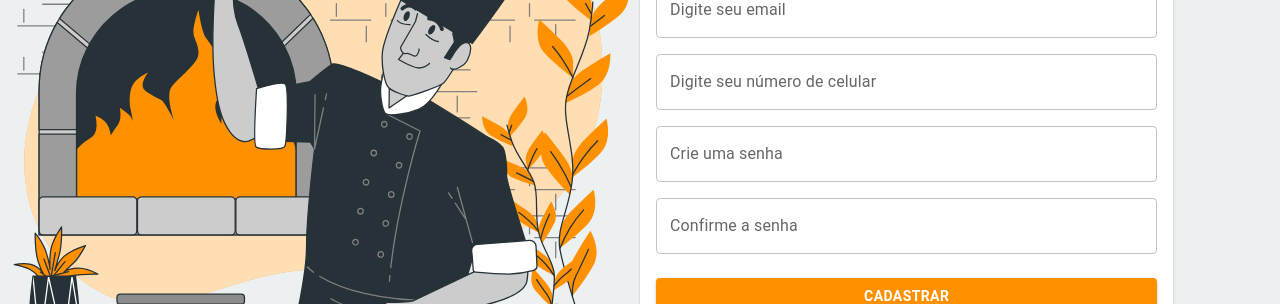
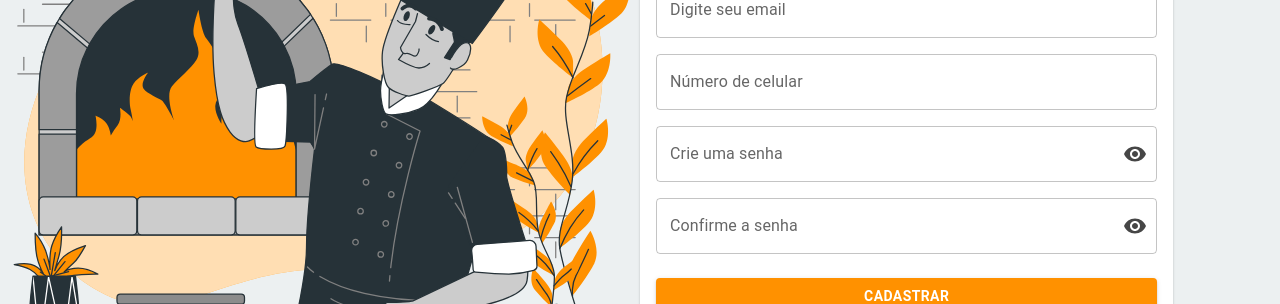
Before and after one commit to itseduardolima/restaurant-frontend, a React (Create React App) app: page /signUp in a window 1280 px wide. Shown: the part 246-550 px from the top of the page. Built offline with nearby package versions, Linux system fonts and the light colour scheme.

Commit message:
style: show pass

```diff
--- a/package.json
+++ b/package.json
@@ -5,6 +5,7 @@
   "dependencies": {
     "@emotion/react": "^11.11.3",
     "@emotion/styled": "^11.11.0",
+    "@mui/icons-material": "^5.15.9",
     "@mui/material": "^5.15.7",
     "@tanstack/react-query": "^5.18.1",
     "@testing-library/jest-dom": "^5.17.0",
--- a/src/components/SignInForm.tsx
+++ b/src/components/SignInForm.tsx
@@ -1,8 +1,16 @@
-import { Button, TextField } from "@mui/material";
+import { Button, InputAdornment, TextField } from "@mui/material";
+import { Visibility, VisibilityOff } from "@mui/icons-material";
 import { useLogin } from "../hooks/useLogin";
+import { useState } from "react";
+import { View } from "../styles/Form";
 
 export const SignInForm = () => {
   const { form, isLoggingIn, handleInputChange, handleFormSubmit } = useLogin();
+  const [showPassword, setShowPassword] = useState(false);
+
+  const handleTogglePassword = () => {
+    setShowPassword(!showPassword);
+  };
 
   return (
     <form onSubmit={handleFormSubmit}>
@@ -19,10 +27,19 @@ export const SignInForm = () => {
         margin="normal"
         name="password"
         label="Digite sua senha"
-        type="password"
+        type={showPassword ? "text" : "password"}
         autoComplete="current-password"
         value={form.password}
         onChange={handleInputChange}
+        InputProps={{
+          endAdornment: (
+            <InputAdornment position="end">
+              <View  onClick={handleTogglePassword} edge="end">
+                {showPassword ? <VisibilityOff /> : <Visibility />}
+              </View>
+            </InputAdornment>
+          ),
+        }}
       />
 
       <Button
--- a/src/components/SignUpForm.tsx
+++ b/src/components/SignUpForm.tsx
@@ -1,10 +1,22 @@
-import { Button, Grid, TextField } from "@mui/material";
+import { Button, Grid, InputAdornment, TextField } from "@mui/material";
 import { Box } from "@mui/system";
-import { ChangeEvent, FormEvent } from "react";
+import { ChangeEvent, FormEvent, useState } from "react";
 import { useSignUp } from "../hooks/useRegister";
+import { View } from "../styles/Form";
+import { Visibility, VisibilityOff } from "@mui/icons-material";
 
 const SignUpForm = () => {
   const { formData, setFormData, isSubmitting, setIsSubmitting } = useSignUp();
+  const [showPassword, setShowPassword] = useState(false);
+  const [showPasswordConfirmation, setShowPasswordConfirmation] =
+    useState(false);
+
+  const handleTogglePassword = () => {
+    setShowPassword(!showPassword);
+  };
+  const handleTogglePasswordConfirmation = () => {
+    setShowPasswordConfirmation(!showPasswordConfirmation);
+  };
 
   const handleChange = (e: ChangeEvent<HTMLInputElement>) => {
     const { name, value } = e.target;
@@ -28,7 +40,6 @@ const SignUpForm = () => {
     >
       <Grid container spacing={2}>
         <Grid item xs={12}>
-
           <TextField
             name="user_name"
             fullWidth
@@ -51,7 +62,7 @@ const SignUpForm = () => {
           <TextField
             fullWidth
             type="tel"
-            label="Digite seu número de celular"
+            label="Número de celular"
             name="user_phone"
             value={formData.user_phone}
             onChange={handleChange}
@@ -62,19 +73,37 @@ const SignUpForm = () => {
             fullWidth
             label="Crie uma senha"
             name="user_password"
-            type="password"
             value={formData.user_password}
             onChange={handleChange}
+            type={showPassword ? "text" : "password"}
+            InputProps={{
+              endAdornment: (
+                <InputAdornment position="end">
+                  <View onClick={handleTogglePassword} edge="end">
+                    {showPassword ? <VisibilityOff /> : <Visibility />}
+                  </View>
+                </InputAdornment>
+              ),
+            }}
           />
         </Grid>
         <Grid item xs={12}>
           <TextField
             fullWidth
             label="Confirme a senha"
-            type="password"
             name="user_password_confirmation"
             value={formData.user_password_confirmation}
             onChange={handleChange}
+            type={showPasswordConfirmation ? "text" : "password"}
+            InputProps={{
+              endAdornment: (
+                <InputAdornment position="end">
+                  <View onClick={handleTogglePasswordConfirmation} edge="end">
+                    {showPasswordConfirmation ? <VisibilityOff /> : <Visibility />}
+                  </View>
+                </InputAdornment>
+              ),
+            }}
           />
         </Grid>
       </Grid>
--- a/src/styles/Form.ts
+++ b/src/styles/Form.ts
@@ -1,3 +1,4 @@
+import { IconButton } from "@mui/material";
 import { Link } from "react-router-dom";
 import styled from "styled-components";
 
@@ -8,3 +9,8 @@ export const StyledLink = styled(Link)`
   font-weight: bold;
   color: var(--bg-text);
 `;
+
+export const View = styled(IconButton)`
+  background-color: transparent !important;
+  color: var(--bg-dark) !important;
+`;
```
Also changed, not shown: src/hooks/useRestaurant.ts (deleted, +0 -11 lines), src/services/RestaurantService/Irestaurant.ts (deleted, +0 -8 lines), src/services/RestaurantService/index.tsx (deleted, +0 -7 lines), 1 other file (tests, documents, lock files or other folders).
